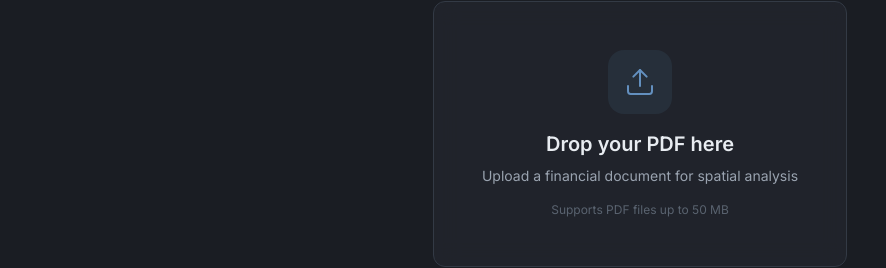
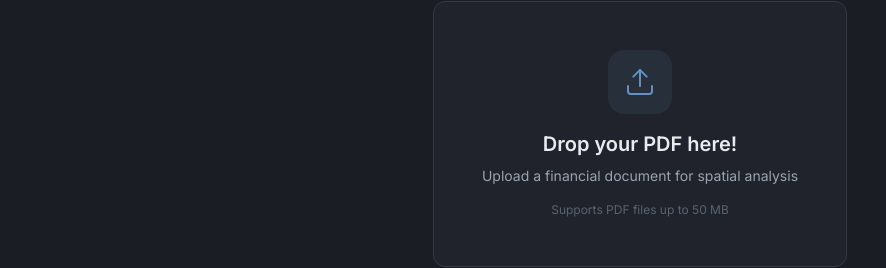
Before and after one commit to LA777am/OmniParse, a React (Vite) app in the folder frontend/: page / in a window 1280 px wide. Shown: the part 301-569 px from the top of the page, without its empty margins (0-886 px from the left). Built offline with nearby package versions, Linux system fonts and the light colour scheme.

Commit message:
chore(ui): update upload heading for emphasis

```diff
--- a/frontend/src/App.tsx
+++ b/frontend/src/App.tsx
@@ -118,7 +118,7 @@ function App() {
                   </svg>
                 </div>
                 <h2 className="text-xl font-semibold text-text-primary mb-2">
-                  Drop your PDF here
+                  Drop your PDF here!
                 </h2>
                 <p className="text-sm text-text-secondary mb-4">
                   Upload a financial document for spatial analysis
```
